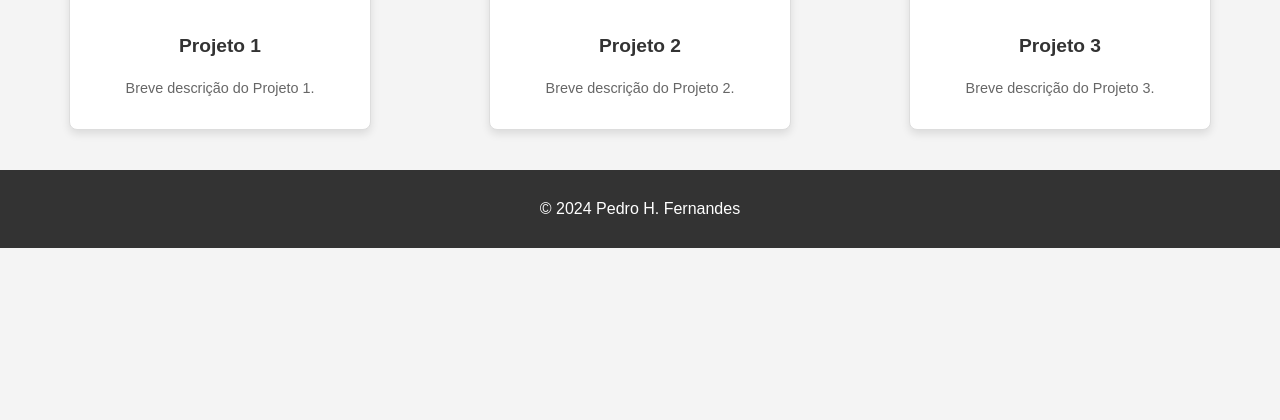
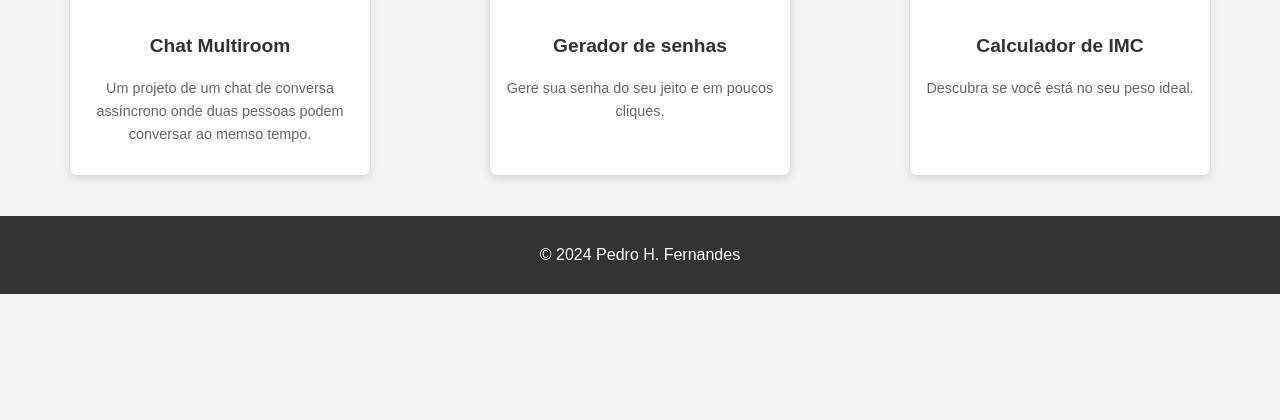
Before and after one commit to pedro-h-fernandes/portifolio-python, a Flask app: page /projetos in a window 1280 px wide. Shown: the part 358-778 px from the top of the page. Run offline with Flask 3, Linux system fonts and the light colour scheme.

Commit message:
finalizando

```diff
--- a/templates/contact.html
+++ b/templates/contact.html
@@ -23,9 +23,9 @@
             <h2>Entre em Contato</h2>
             <p>Você pode me encontrar nas redes sociais:</p>
             <ul class="social">
-                <li><a href="https://github.com/username" target="_blank">GitHub</a></li>
-                <li><a href="https://linkedin.com/in/username" target="_blank">LinkedIn</a></li>
-                <li><a href="https://instagram.com/username" target="_blank">Instagram</a></li>
+                <li><a href="https://github.com/pedro-h-fernandes" target="_blank">GitHub</a></li>
+                <li><a href="https://www.linkedin.com/in/pedro-henr-fernandes/" target="_blank">LinkedIn</a></li>
+                <li><a href="https://www.instagram.com/pedroh_fernandes_/" target="_blank">Instagram</a></li>
             </ul>
         </section>
     </main>
--- a/templates/projects.html
+++ b/templates/projects.html
@@ -26,28 +26,28 @@
                     <a href="https://github.com/pedro-h-fernandes/multiroom-chat" target="_blank">
                         <img src="static/imgs/multiroom-chat.jpg" alt="Imagem do Projeto 1">
                         <div class="card-content">
-                            <h3>Projeto 1</h3>
-                            <p>Breve descrição do Projeto 1.</p>
+                            <h3>Chat Multiroom</h3>
+                            <p>Um projeto de um chat de conversa assíncrono onde duas pessoas podem conversar ao memso tempo.</p>
                         </div>
                     </a>
                 </div>
 
                 <div class="card">
-                    <a href="https://github.com/seu-username/projeto2" target="_blank">
-                        <img src="img/projeto2.jpg" alt="Imagem do Projeto 2">
+                    <a href="https://pedro-h-fernandes.github.io/password-generator/" target="_blank">
+                        <img src="static/imgs/gera_senha.jpg" alt="Imagem do Projeto 2">
                         <div class="card-content">
-                            <h3>Projeto 2</h3>
-                            <p>Breve descrição do Projeto 2.</p>
+                            <h3>Gerador de senhas</h3>
+                            <p>Gere sua senha do seu jeito e em poucos cliques.</p>
                         </div>
                     </a>
                 </div>
 
                 <div class="card">
-                    <a href="https://github.com/seu-username/projeto3" target="_blank">
-                        <img src="img/projeto3.jpg" alt="Imagem do Projeto 3">
+                    <a href="https://pedro-h-fernandes.github.io/calculador-imc/" target="_blank">
+                        <img src="static/imgs/imc.jpg" alt="Imagem do Projeto 3">
                         <div class="card-content">
-                            <h3>Projeto 3</h3>
-                            <p>Breve descrição do Projeto 3.</p>
+                            <h3>Calculador de IMC</h3>
+                            <p>Descubra se você está no seu peso ideal.</p>
                         </div>
                     </a>
                 </div>
```
Also changed, not shown: static/imgs/gera_senha.jpg (added), static/imgs/imc.jpg (added).
